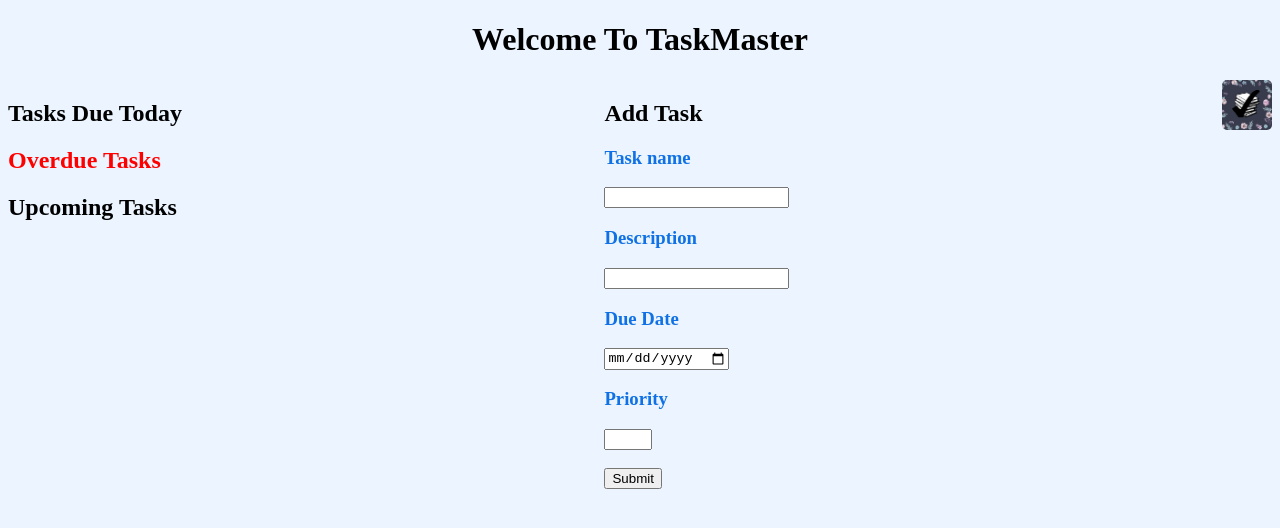
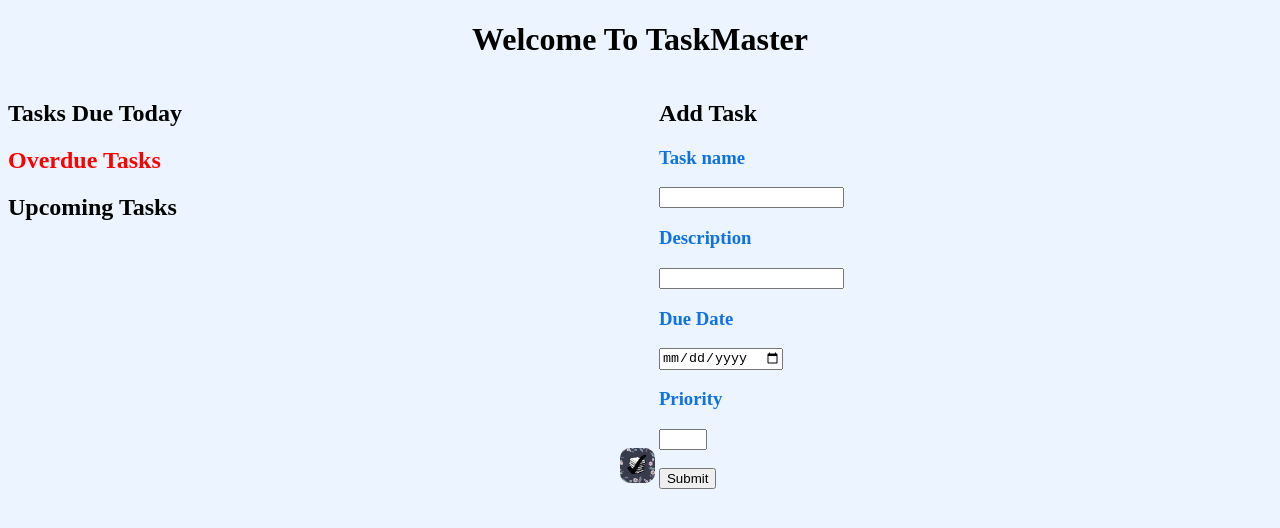
Before and after one commit to braden-ca/Bugs_R_Bad, a website: page frontend/index.html in a window 1280 px wide. Drawn offline with Linux system fonts and the light colour scheme; no server answers.

Commit message:
fixing placing of logo

```diff
--- a/frontend/style.css
+++ b/frontend/style.css
@@ -12,10 +12,15 @@ h1 {
 }
 
 img {
-  width: 50px;
-  border-radius: 5px;
-  float: right;
+  width: 35px;
+  border-radius: 10px;
   margin-left: 10px;
+}
+
+.header {
+  /* display: inline-block; */
+  /* text-align: center; */
+  /* margin */
 }
 
 label h3 {
```
